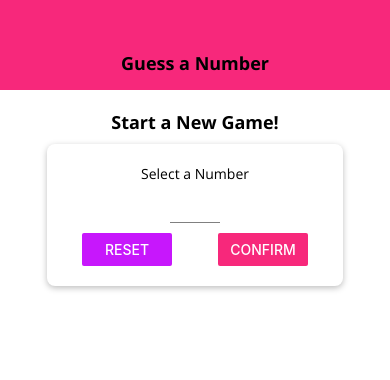
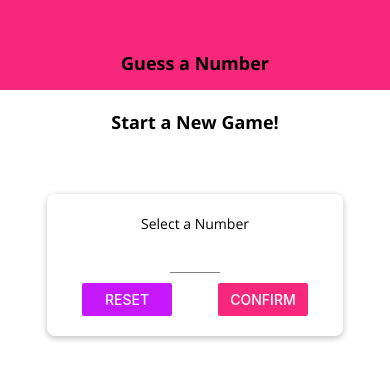
Before and after one commit to lhodzic1/Guess-The-Number-App, a React Native app: screen / in a window 390 px wide. Shown: the top 380 px of the page. Built offline with nearby package versions, Linux system fonts and the light colour scheme.

Commit message:
added a few layout changes

```diff
--- a/components/NumberContainer.js
+++ b/components/NumberContainer.js
@@ -5,7 +5,7 @@ import Colors from '../constants/colors';
 
 const NumberComponent = props => {
     return (
-        <View style={styles.container}>
+        <View style={{...styles.container, ...props.style}}>
             <Text style={styles.number}>{props.children}</Text>
         </View>
     )
--- a/screens/GameScreen.js
+++ b/screens/GameScreen.js
@@ -63,13 +63,13 @@ const GameScreen = props => {
     return (
         <View style={styles.screen}>
             <BodyText>Oponents's guess</BodyText>
-            <NumberContainer>{currentGuess}</NumberContainer>
+            <NumberContainer style={styles.numberContainer}>{currentGuess}</NumberContainer>
             <Card style={styles.buttonContainer}>
                 <MainButton onPress={nextGuessHandler.bind(this, 'lower')}>
-                    <Ionicons name="md-remove" size={24} color="white" />
+                    <Ionicons name="md-remove" size={16} color="white" />
                 </MainButton>
                 <MainButton onPress={nextGuessHandler.bind(this, 'greater')}>
-                    <Ionicons name="md-add" size={24} color="white" />
+                    <Ionicons name="md-add" size={16} color="white" />
                 </MainButton>
             </Card>
             <View style={styles.listContainer}>
@@ -93,12 +93,16 @@ const styles = StyleSheet.create({
         padding: 10,
         alignItems: 'center'
     },
+    numberContainer: {
+        width: 70,
+        height: 85
+    },
     buttonContainer: {
         flexDirection: 'row',
         justifyContent: 'space-around',
         marginTop: 20,
-        width: 400,
-        maxWidth: '90%'
+        width: 300,
+        maxWidth: '80%'
     },
     listContainer: {
         width: '60%',
--- a/screens/StartGameScreen.js
+++ b/screens/StartGameScreen.js
@@ -46,7 +46,7 @@ const StartGameScreen = props => {
         confirmedOutput =
             <Card style={styles.summaryContainer}>
                 <BodyText>You selected</BodyText>
-                <NumberContainer>{selectedNumber}</NumberContainer>
+                <NumberContainer style={styles.numberContainer}>{selectedNumber}</NumberContainer>
                 <MainButton onPress={props.onStartGame.bind(this, selectedNumber)} >START GAME</MainButton>
             </Card>
     }
@@ -92,6 +92,7 @@ const styles = StyleSheet.create({
         width: 300,
         maxWidth: '80%',
         alignItems: 'center',
+        marginTop: 50
     },
     buttonContainer: {
         flexDirection: 'row',
@@ -99,8 +100,12 @@ const styles = StyleSheet.create({
         justifyContent: 'space-between',
         paddingHorizontal: 15
     },
+    numberContainer: {
+        width: 70,
+        height: 85
+    },
     button: {
-        width: 90
+        width: 90,
     },
     input: {
         width: 50,
```
